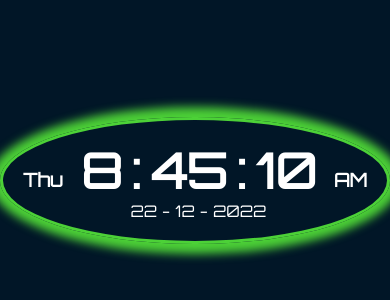
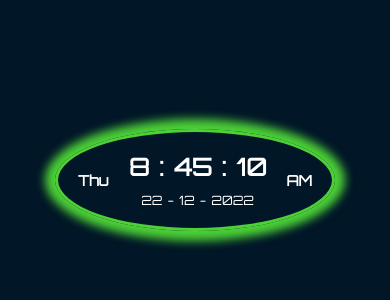
Before and after one commit to Sairaj-Aftab/Digital-Clock, a plain HTML site: page index.html in a window 390 px wide. Shown: the part 242-542 px from the top of the page. Drawn offline with Linux system fonts and the light colour scheme.

Commit message:
digital clock

```diff
--- a/style.css
+++ b/style.css
@@ -38,8 +38,27 @@ body {
   display: flex;
   justify-content: center;
   gap: 5px;
+  padding-top: 10px;
 }
 .date h2 {
   font-weight: 500;
   font-size: 1rem;
 }
+
+@media (min-width: 200px) and (max-width: 540px) {
+  .clock .wraper {
+    width: 280px;
+  }
+  h3.day {
+    font-size: 0.9rem;
+  }
+  .time h1 {
+    font-size: 1.5rem;
+  }
+  .date h2 {
+    font-size: 0.8rem;
+  }
+  h3.am-pm {
+    font-size: 0.9rem;
+  }
+}
```
